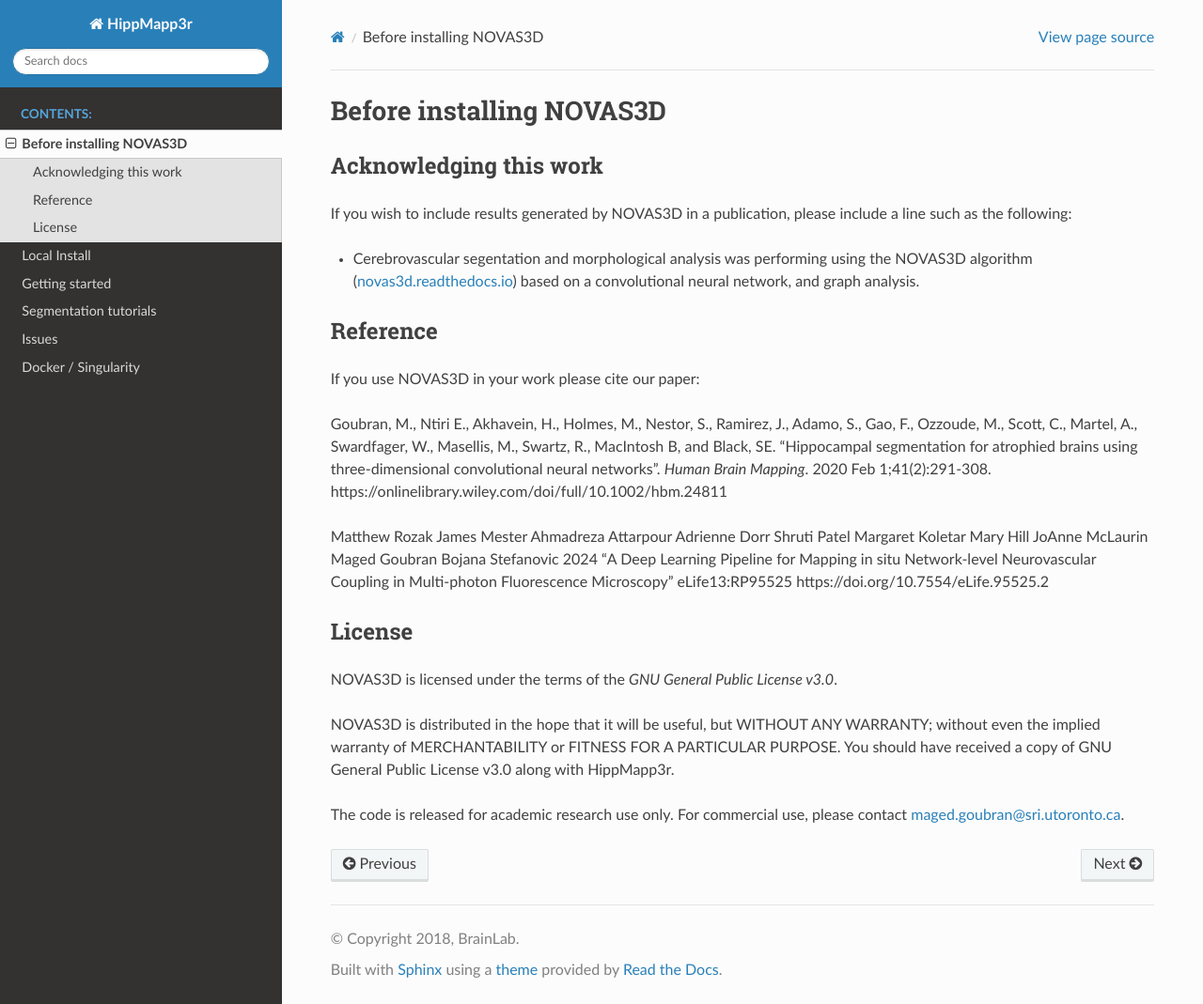
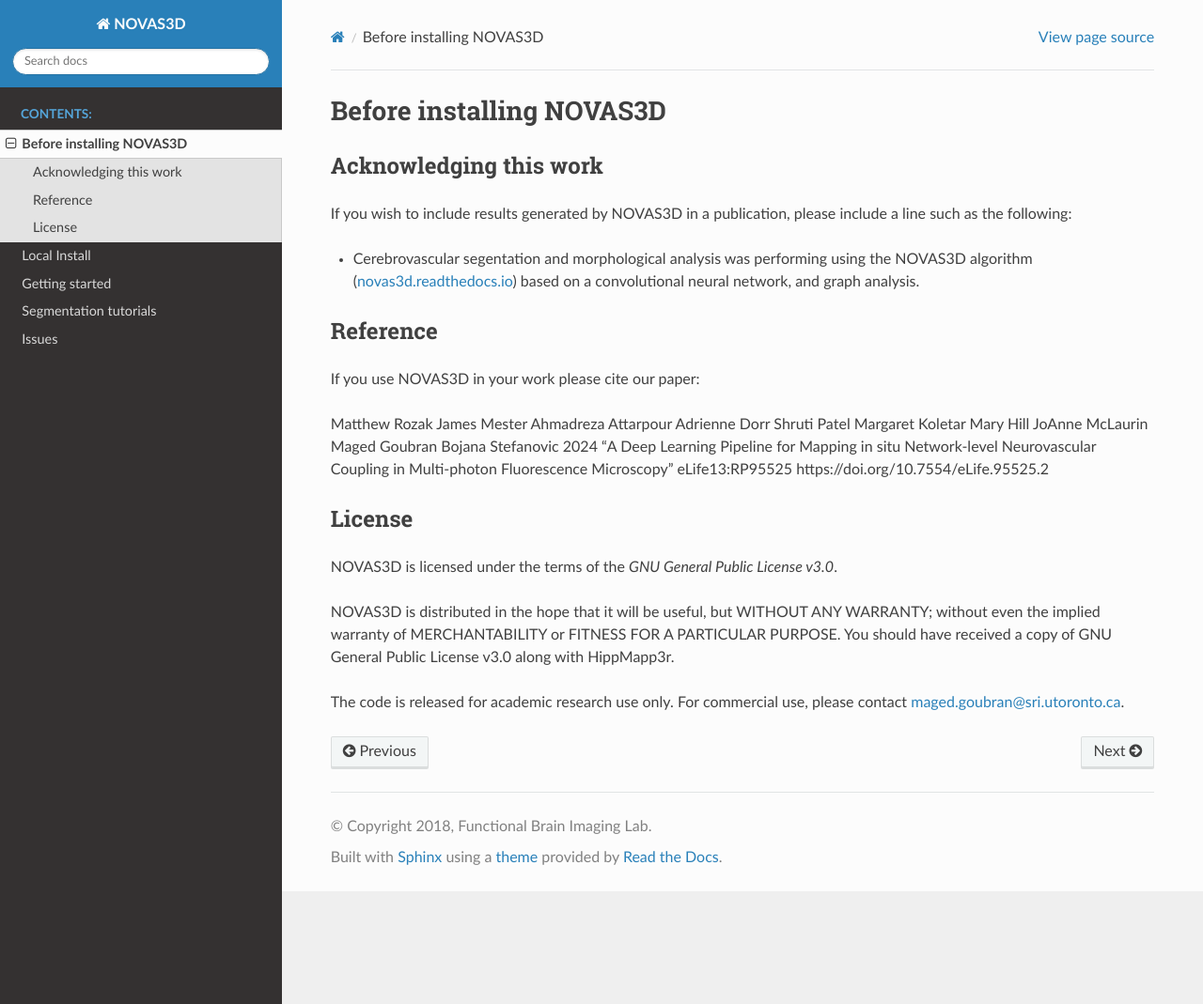
Before and after one commit to AICONSlab/novas3d, a Sphinx documentation site: the page built from docs/before_install.md, in a window 1280 px wide and 1069 px high. Shown: the whole window at 94% size. Built offline with Sphinx 7.4.7 and the Read the Docs theme 3.1.0, drawn with Linux system fonts in a browser that asks for light colours; pages that are not in the unit, such as notebooks, are missing from menus.

Commit message:
update docs

```diff
--- a/docs/before_install.md
+++ b/docs/before_install.md
@@ -9,8 +9,6 @@ If you wish to include results generated by NOVAS3D in a publication, please inc
 
 If you use NOVAS3D in your work please cite our paper:
 
-Goubran, M., Ntiri E., Akhavein, H., Holmes, M., Nestor, S., Ramirez, J., Adamo, S., Gao, F., Ozzoude, M., Scott, C., Martel, A., Swardfager, W., Masellis, M., Swartz, R., MacIntosh B, and Black, SE. “Hippocampal segmentation for atrophied brains using three-dimensional convolutional neural networks”. *Human Brain Mapping*. 2020 Feb 1;41(2):291-308. https://onlinelibrary.wiley.com/doi/full/10.1002/hbm.24811
-
 Matthew Rozak James Mester Ahmadreza Attarpour Adrienne Dorr Shruti Patel Margaret Koletar Mary Hill JoAnne McLaurin Maged Goubran Bojana Stefanovic 2024 "A Deep Learning Pipeline for Mapping in situ Network-level Neurovascular Coupling in Multi-photon Fluorescence Microscopy" eLife13:RP95525 https://doi.org/10.7554/eLife.95525.2
 
 
--- a/docs/conf.py
+++ b/docs/conf.py
@@ -20,9 +20,9 @@
 import myst_parser
 # -- Project information -----------------------------------------------------
 
-project = 'HippMapp3r'
-copyright = '2018, BrainLab'
-author = 'Maged Goubran, Edward Ntiri, Melissa Holmes, Hassan Akhavein, Sandra Black'
+project = 'NOVAS3D'
+copyright = '2018, Functional Brain Imaging Lab'
+author = 'Matthew Rozak, Bojana Stefanovic, Maged Goubran'
 
 # The short X.Y version
 version = ''
@@ -108,7 +108,7 @@ html_static_path = ['_static']
 # -- Options for HTMLHelp output ---------------------------------------------
 
 # Output file base name for HTML help builder.
-htmlhelp_basename = 'HippMapp3rdoc'
+htmlhelp_basename = 'NOVAS3Ddoc'
 
 
 # -- Options for LaTeX output ------------------------------------------------
```
Also changed, not shown: docs/docker.md (deleted, +0 -57 lines).
